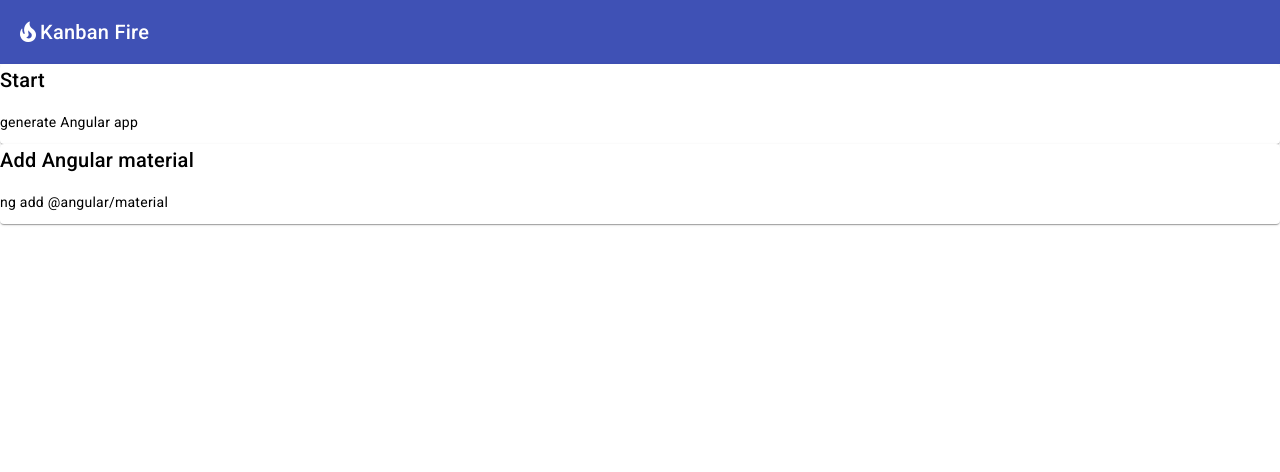
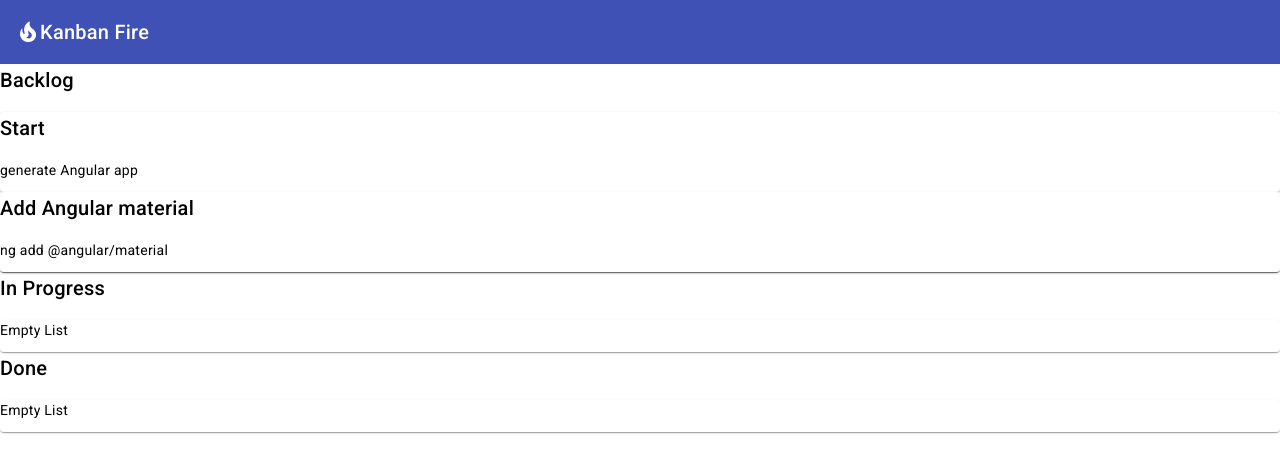
Before and after one commit to gn-sky/angular-firebase, an Angular app in the folder kanban-fire/: page / in a window 1280 px wide. Shown: the top 472 px of the page. Built offline with nearby package versions, Linux system fonts and the light colour scheme.

Commit message:
drag and drop tasks between swimlanes (#4)
* drag and drop tasks between swimlanes

* prettier fomat

```diff
--- a/kanban-fire/src/app/app.component.html
+++ b/kanban-fire/src/app/app.component.html
@@ -3,4 +3,58 @@
   <span>Kanban Fire</span>
 </mat-toolbar>
 
-<app-task *ngFor="let task of todo" [task]="task"></app-task>
+<div class="content-wrapper">
+  <div class="container-wrapper">
+    <div class="container">
+      <h2>Backlog</h2>
+
+      <mat-card
+        cdkDropList
+        id="todo"
+        #todoList="cdkDropList"
+        [cdkDropListData]="todo"
+        [cdkDropListConnectedTo]="[inProgressList, doneList]"
+        (cdkDropListDropped)="drop($event)"
+        class="list">
+
+        <p class="empty-label" *ngIf="todo.length === 0">Empty List</p>
+
+        <app-task (edit)="editTask('todo', $event)" *ngFor="let task of todo" cdkDrag [task]="task"></app-task>
+      </mat-card>
+    </div>
+
+    <div class="container">
+      <h2>In Progress</h2>
+
+      <mat-card
+        cdkDropList
+        id="inProgress"
+        #inProgressList="cdkDropList"
+        [cdkDropListData]="inProgress"
+        [cdkDropListConnectedTo]="[todoList, doneList]"
+        (cdkDropListDropped)="drop($event)"
+        class="list">
+
+        <p class="empty-list" *ngIf="inProgress.length === 0">Empty List</p>
+        <app-task (edit)="editTask('inProgress', $event)" *ngFor="let task of inProgress" cdkDrag [task]="task"></app-task>
+      </mat-card>
+    </div>
+
+    <div class="container">
+      <h2>Done</h2>
+
+      <mat-card
+        cdkDropList
+        id="done"
+        #doneList="cdkDropList"
+        [cdkDropListData]="done"
+        [cdkDropListConnectedTo]="[todoList, inProgressList]"
+        (cdkDropListDropped)="drop($event)"
+        class="list">
+        <p class="list-empty" *ngIf="done.length === 0">Empty List</p>
+        <app-task (edit)="editTask('done', $event)" *ngFor="let task of done" cdkDrag [task]="task"></app-task>
+      </mat-card>
+    </div>
+
+  </div>
+</div>
--- a/kanban-fire/src/app/app.component.ts
+++ b/kanban-fire/src/app/app.component.ts
@@ -1,22 +1,39 @@
 import { Component } from '@angular/core';
 import { Task } from './task/task';
+import { CdkDragDrop, transferArrayItem } from '@angular/cdk/drag-drop';
 
 @Component({
   selector: 'app-root',
   templateUrl: './app.component.html',
-  styleUrls: ['./app.component.css']
+  styleUrls: ['./app.component.css'],
 })
 export class AppComponent {
   title = 'kanban-fire';
 
   todo: Task[] = [
     {
-      title: "Start",
-      description: "generate Angular app"
+      title: 'Start',
+      description: 'generate Angular app',
     },
     {
-      title: "Add Angular material",
-      description: "ng add @angular/material"
+      title: 'Add Angular material',
+      description: 'ng add @angular/material',
+    },
+  ];
+  inProgress: Task[] = [];
+  done: Task[] = [];
+
+  editTask = (todo: string, event: Task) => {};
+
+  drop = (event: CdkDragDrop<Task[]>) => {
+    if (event.previousContainer === event.container) {
+      return;
     }
-  ]
+    transferArrayItem(
+      event.previousContainer.data,
+      event.container.data,
+      event.previousIndex,
+      event.currentIndex
+    );
+  };
 }
--- a/kanban-fire/src/app/app.module.ts
+++ b/kanban-fire/src/app/app.module.ts
@@ -1,4 +1,5 @@
 import { BrowserModule } from '@angular/platform-browser';
+import { DragDropModule } from '@angular/cdk/drag-drop';
 import { MatCardModule } from '@angular/material/card';
 import { MatIconModule } from '@angular/material/icon';
 import { MatToolbarModule } from '@angular/material/toolbar';
@@ -16,6 +17,7 @@
   imports: [
     BrowserModule,
     BrowserAnimationsModule,
+    DragDropModule,
     MatCardModule,
     MatIconModule,
     MatToolbarModule
```
Also changed, not shown: 1 other file (tests, documents, lock files or other folders).
